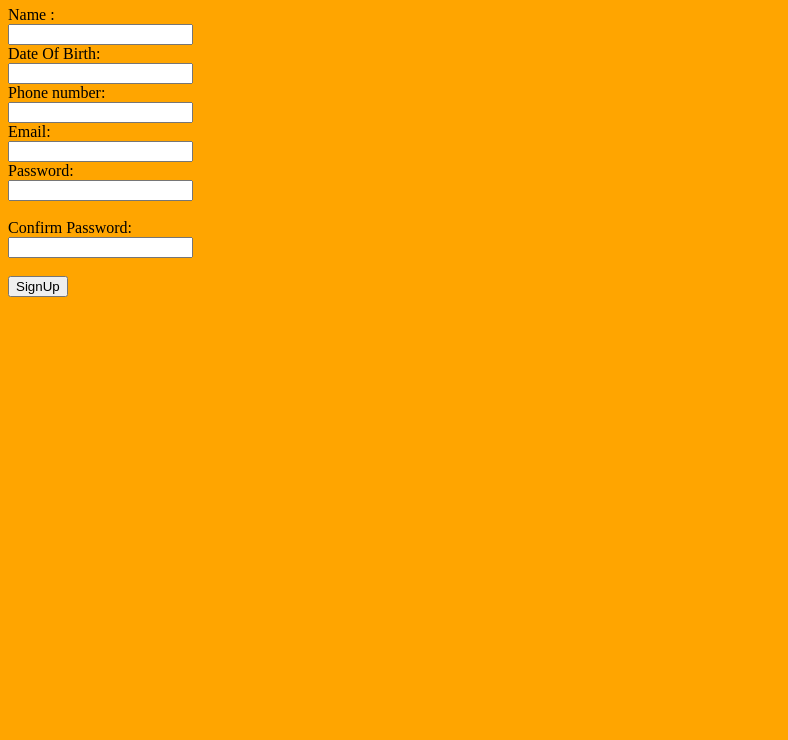
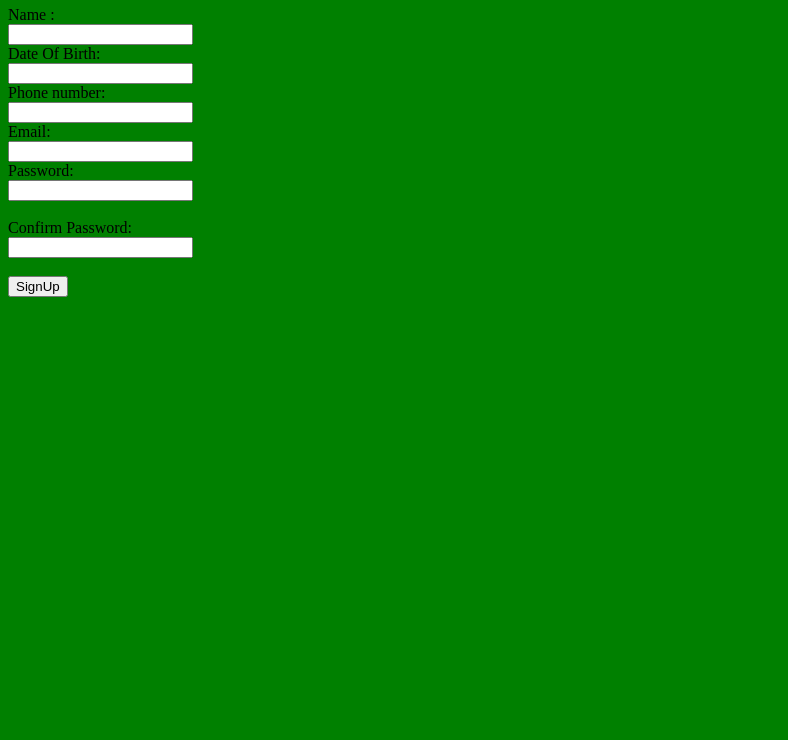
Before and after one commit to IBM-EPBL/IBM-Project-47885-1660803058, a plain HTML site: page Project Development Phase/sprint 1/templates/register.html in a window 1280 px wide. Shown: the part 60-800 px from the top of the page, without its empty margins (0-788 px from the left). Drawn offline with Linux system fonts and the light colour scheme.

Commit message:
Update register.html

```diff
--- a/Project Development Phase/sprint 1/templates/register.html
+++ b/Project Development Phase/sprint 1/templates/register.html
@@ -1,5 +1,5 @@
 </head>
-<body bgcolor="orange">
+<body bgcolor="green">
 <h1 style="text-align:center;">Sign-Up Page</h1>
 <form action="/register" method="post">
    Name :<br>
```
